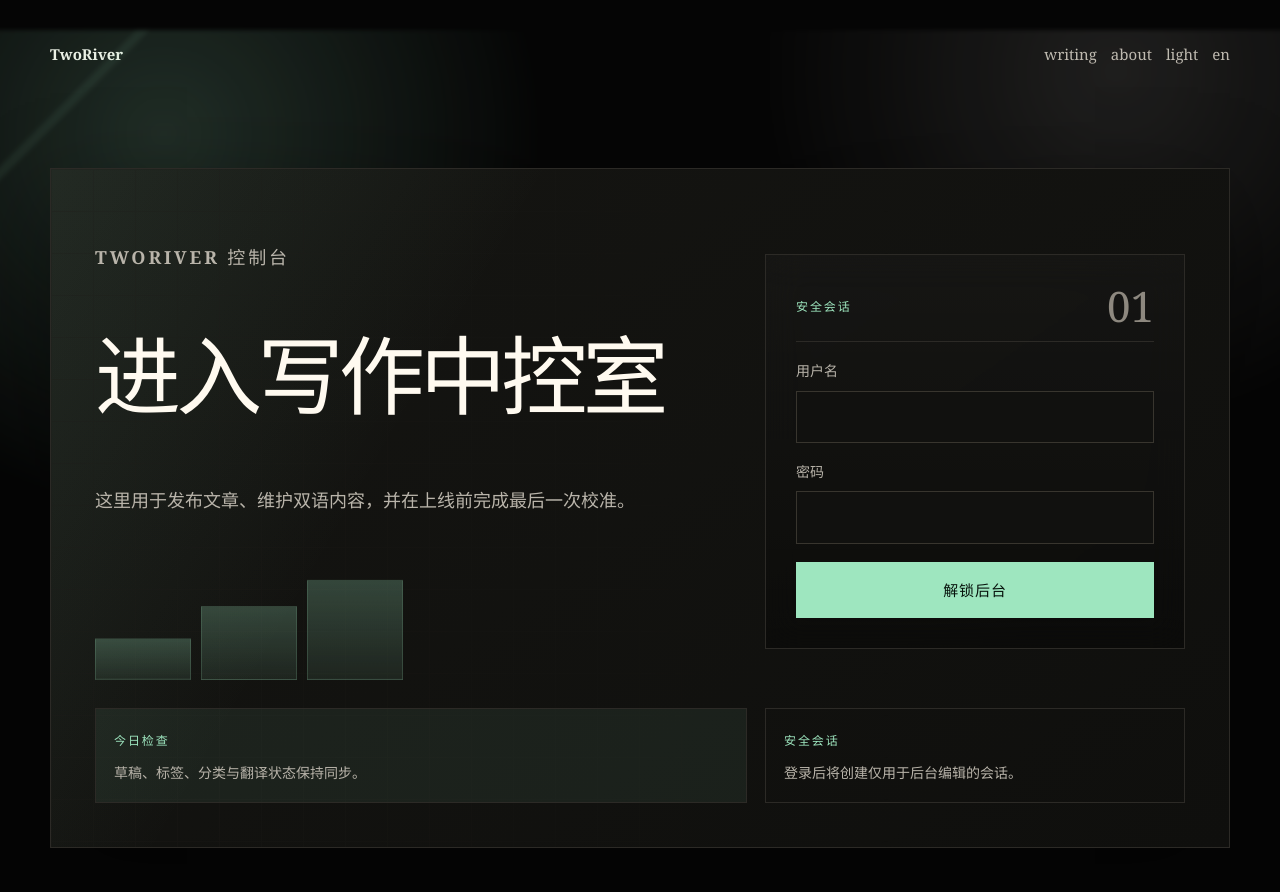
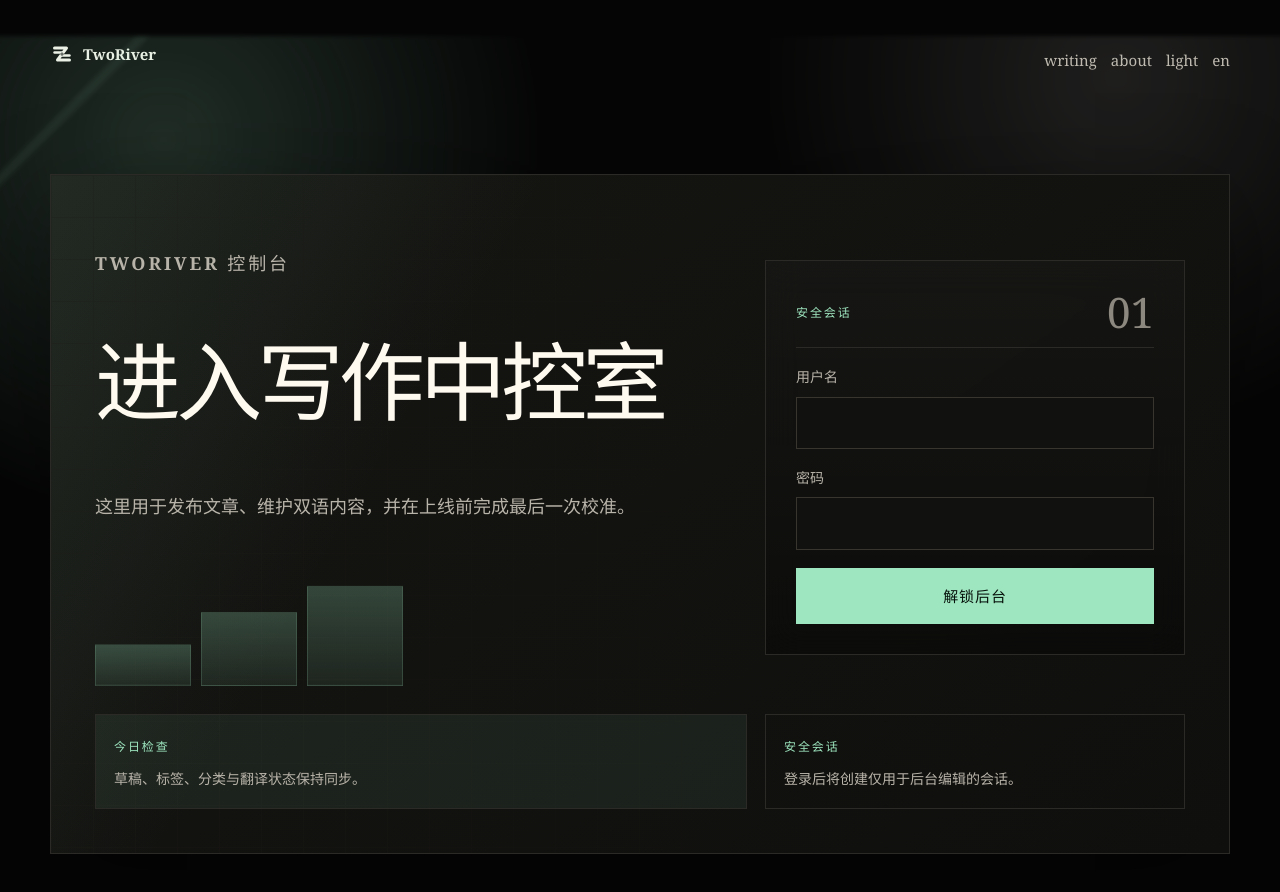
Before and after one commit to minJohnzi/twoRiver, a React (Vite) app in the folder apps/web/: page /admin/login in a window 1280 px wide. Shown: the top 892 px of the page. Built offline with nearby package versions, Linux system fonts and the light colour scheme; no server answers.

Commit message:
feat: add TwoRiver brand mark

```diff
--- a/apps/web/index.html
+++ b/apps/web/index.html
@@ -7,6 +7,7 @@
       name="description"
       content="TwoRiver is a bilingual personal technical blog focused on software engineering notes."
     />
+    <link rel="icon" type="image/svg+xml" href="/favicon.svg" />
     <title>TwoRiver</title>
   </head>
   <body>
--- a/apps/web/src/components/Layout.tsx
+++ b/apps/web/src/components/Layout.tsx
@@ -2,6 +2,7 @@ import type { Locale } from "@tworiver/shared";
 import type { ReactNode } from "react";
 import { NavLink, useLocation } from "react-router-dom";
 import { LanguageToggle } from "./LanguageToggle";
+import { TwoRiverMark } from "./TwoRiverMark";
 
 interface LayoutProps {
   children: ReactNode;
@@ -31,7 +32,8 @@ export function Layout({
       <main className={isAdminRoute ? "site-main site-main--wide" : "site-main"}>
         <header className="site-header">
           <NavLink to="/" className="site-brand" aria-label="TwoRiver home">
-            TwoRiver
+            <TwoRiverMark />
+            <span>TwoRiver</span>
           </NavLink>
           <nav className="site-nav" aria-label="Primary navigation">
             <NavLink to="/" end>
--- /dev/null
+++ b/apps/web/src/components/TwoRiverMark.tsx
@@ -0,0 +1,30 @@
+export function TwoRiverMark() {
+  return (
+    <svg className="two-river-mark" viewBox="0 0 32 32" aria-hidden="true" focusable="false">
+      <path
+        d="M6 8H22L10 24H26"
+        fill="none"
+        stroke="currentColor"
+        strokeLinecap="round"
+        strokeLinejoin="round"
+        strokeWidth="4"
+      />
+      <path
+        d="M6 14H15.5"
+        fill="none"
+        stroke="currentColor"
+        strokeLinecap="round"
+        strokeWidth="3.2"
+      />
+      <path
+        d="M16.5 18H26"
+        fill="none"
+        stroke="currentColor"
+        strokeLinecap="round"
+        strokeWidth="3.2"
+      />
+      <circle cx="16" cy="16" r="2" fill="var(--color-bg)" />
+      <circle cx="16" cy="16" r="0.95" fill="currentColor" />
+    </svg>
+  );
+}
--- a/apps/web/src/styles/global.css
+++ b/apps/web/src/styles/global.css
@@ -99,8 +99,17 @@ a:hover {
 }
 
 .site-brand {
+  display: inline-flex;
+  align-items: center;
+  gap: 9px;
   font-weight: 700;
   text-decoration: none;
+}
+
+.two-river-mark {
+  width: 24px;
+  height: 24px;
+  flex: 0 0 auto;
 }
 
 .site-nav {
```
Also changed, not shown: apps/web/public/favicon.svg (added).
